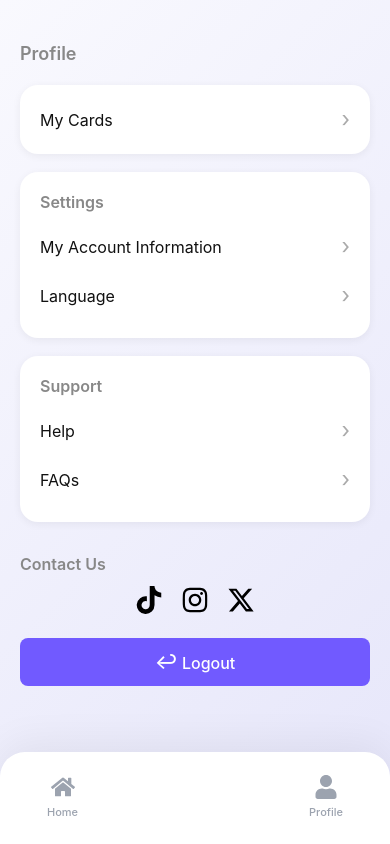
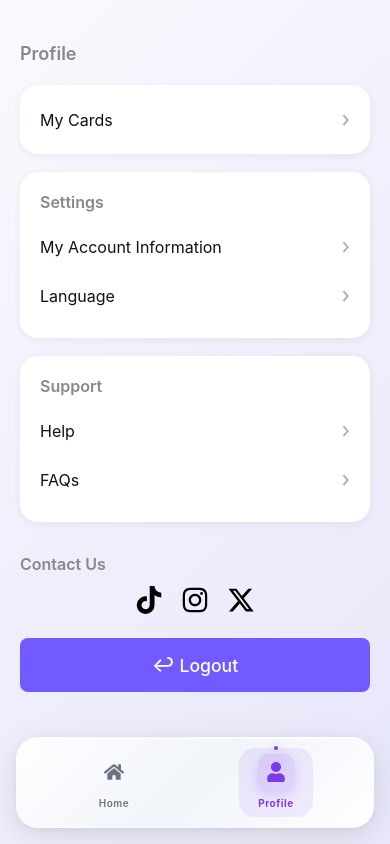
Before and after one commit to Elenore68/WincApp, a React (Vite) app: page /profile in a window 390 px wide. Built offline with nearby package versions, Linux system fonts and the light colour scheme; no server answers; sample sign-in values are in the browser's storage.

Commit message:
edit navbar

```diff
--- a/src/Auth.css
+++ b/src/Auth.css
@@ -199,21 +199,39 @@ code {
   text-decoration: underline;
 }
 
-
+/* Modern Navbar Styles */
 .navbar {
-  display: flex;
-  justify-content: space-between;
-  align-items: center;
   position: fixed;
   bottom: 0;
   left: 0;
   right: 0;
-  background: #fff;
-  padding: 18px 50px;
-  height: 65px;
   z-index: 1000;
-  border-radius: 30px 30px 0 0;
-  box-shadow: 0 -8px 40px rgba(0, 0, 0, 0.06);
+  padding: 0 20px 20px 20px;
+  background: linear-gradient(180deg, transparent 0%, rgba(255, 255, 255, 0.1) 100%);
+}
+
+.navbar-container {
+  display: flex;
+  justify-content: space-around;
+  align-items: center;
+  background: linear-gradient(135deg,
+    rgba(255, 255, 255, 0.95) 0%,
+    rgba(248, 250, 252, 0.95) 25%,
+    rgba(241, 245, 249, 0.95) 50%,
+    rgba(248, 250, 252, 0.95) 75%,
+    rgba(255, 255, 255, 0.95) 100%);
+  backdrop-filter: blur(20px);
+  -webkit-backdrop-filter: blur(20px);
+  border-radius: 25px;
+  padding: 12px 20px;
+  box-shadow:
+    0 8px 32px rgba(0, 0, 0, 0.1),
+    0 2px 8px rgba(0, 0, 0, 0.05),
+    inset 0 1px 0 rgba(255, 255, 255, 0.8);
+  border: 1px solid rgba(255, 255, 255, 0.2);
+  max-width: 400px;
+  margin: 0 auto;
+  position: relative;
 }
 
 .navbar-item {
@@ -221,102 +239,122 @@ code {
   flex-direction: column;
   align-items: center;
   text-decoration: none;
-  color: #9CA3AF;
-  font-size: 0.8em;
+  color: #6B7280;
   font-weight: 500;
-  transition: all 0.3s ease;
-  z-index: 1001;
+  transition: all 0.3s cubic-bezier(0.4, 0, 0.2, 1);
   padding: 8px 16px;
+  border-radius: 16px;
+  position: relative;
+  min-width: 60px;
 }
 
 .navbar-item:hover {
   color: #7C3AED;
+  transform: translateY(-2px);
 }
 
-.navbar-item svg {
-  margin-bottom: 5px;
-  font-size: 26px;
+.navbar-item.active {
+  color: #7C3AED;
+  background: linear-gradient(135deg, rgba(124, 58, 237, 0.1) 0%, rgba(139, 92, 246, 0.1) 100%);
 }
 
-.navbar-item span {
-  font-size: 12px;
-  margin-top: 1px;
-  font-weight: 500;
+.navbar-item.active::before {
+  content: '';
+  position: absolute;
+  top: -2px;
+  left: 50%;
+  transform: translateX(-50%);
+  width: 4px;
+  height: 4px;
+  background: #7C3AED;
+  border-radius: 50%;
+  box-shadow: 0 0 8px rgba(124, 58, 237, 0.5);
 }
 
+.navbar-icon-wrapper {
+  display: flex;
+  align-items: center;
+  justify-content: center;
+  width: 40px;
+  height: 40px;
+  border-radius: 12px;
+  transition: all 0.3s cubic-bezier(0.4, 0, 0.2, 1);
+  margin-bottom: 4px;
+}
+
+.navbar-item:hover .navbar-icon-wrapper {
+  background: rgba(124, 58, 237, 0.1);
+  transform: scale(1.1);
+}
+
+.navbar-item.active .navbar-icon-wrapper {
+  background: linear-gradient(135deg, rgba(124, 58, 237, 0.15) 0%, rgba(139, 92, 246, 0.15) 100%);
+  box-shadow: 0 4px 12px rgba(124, 58, 237, 0.2);
+}
+
+.navbar-label {
+  font-size: 11px;
+  font-weight: 600;
+  letter-spacing: 0.5px;
+  transition: all 0.3s ease;
+  margin-top: 2px;
+}
+
+.navbar-item:hover .navbar-label {
+  transform: scale(1.05);
+}
+
+.navbar-item.active .navbar-label {
+  color: #7C3AED;
+  font-weight: 700;
+}
+
+/* Responsive Design */
 @media (max-width: 480px) {
-  .auth-container {
-    width: 90%;
-    max-width: 100%;
-    padding: 20px;
-    margin: 20px;
+  .navbar {
+    padding: 0 16px 16px 16px;
   }
 
-  .auth-header h2 {
-    font-size: 1.8em;
+  .navbar-container {
+    padding: 10px 16px;
+    border-radius: 22px;
+    max-width: 350px;
   }
 
-  .auth-header p {
-    font-size: 0.9em;
+  .navbar-item {
+    padding: 6px 12px;
+    min-width: 50px;
   }
 
-  .auth-input {
-    padding: 10px;
-    font-size: 0.9em;
+  .navbar-icon-wrapper {
+    width: 36px;
+    height: 36px;
+    border-radius: 10px;
   }
 
-  .auth-button {
-    padding: 12px;
-    font-size: 1em;
+  .navbar-label {
+    font-size: 10px;
+  }
+}
+
+@media (max-width: 360px) {
+  .navbar-container {
+    padding: 8px 12px;
+    max-width: 300px;
   }
 
-  .social-buttons {
-    flex-direction: row;
-    flex-wrap: wrap;
-    justify-content: center;
-    gap: 10px;
+  .navbar-item {
+    padding: 4px 8px;
+    min-width: 45px;
   }
 
-  .social-button {
-    width: 50px;
-    height: 50px;
+  .navbar-icon-wrapper {
+    width: 32px;
+    height: 32px;
   }
 
-  .input-group label {
-    padding: 3px 8px;
-    font-size: 0.9em;
-  }
-
-  .navbar {
-    padding: 16px 35px;
-    height: 60px;
-    border-radius: 25px 25px 0 0;
-  }
-
-
-
-  .navbar-item {
-    font-size: 0.75em;
-    padding: 6px 12px;
-  }
-
-  .navbar-item svg {
-    font-size: 24px;
-    margin-bottom: 4px;
-  }
-
-  .navbar-item span {
-    font-size: 11px;
-  }
-
-  .create-card-btn {
-    width: 50px;
-    height: 50px;
-    top: -18px;
-  }
-
-  .create-card-btn:hover {
-    transform: translateX(-50%) translateY(-2px) scale(1.04);
+  .navbar-label {
+    font-size: 9px;
   }
 }
 
--- a/src/components/Navbar.jsx
+++ b/src/components/Navbar.jsx
@@ -1,19 +1,35 @@
 import React from 'react';
-import { Link } from 'react-router-dom';
-import { FaHome, FaUser } from 'react-icons/fa';
+import { Link, useLocation } from 'react-router-dom';
+import { FaHome, FaUser, FaPlus } from 'react-icons/fa';
 import '../Auth.css'; // Reusing Auth.css for general styles, or could create a new App.css
 
 const Navbar = () => {
+  const location = useLocation();
+
+  const isActive = (path) => {
+    if (path === '/') {
+      return location.pathname === '/';
+    }
+    return location.pathname.startsWith(path);
+  };
+
   return (
     <nav className="navbar">
-      <Link to="/" className="navbar-item">
-        <FaHome size={24} />
-        <span>Home</span>
-      </Link>
-      <Link to="/profile" className="navbar-item">
-        <FaUser size={24} />
-        <span>Profile</span>
-      </Link>
+      <div className="navbar-container">
+        <Link to="/" className={`navbar-item ${isActive('/') ? 'active' : ''}`}>
+          <div className="navbar-icon-wrapper">
+            <FaHome size={20} />
+          </div>
+          <span className="navbar-label">Home</span>
+        </Link>
+
+        <Link to="/profile" className={`navbar-item ${isActive('/profile') ? 'active' : ''}`}>
+          <div className="navbar-icon-wrapper">
+            <FaUser size={20} />
+          </div>
+          <span className="navbar-label">Profile</span>
+        </Link>
+      </div>
     </nav>
   );
 };
```
